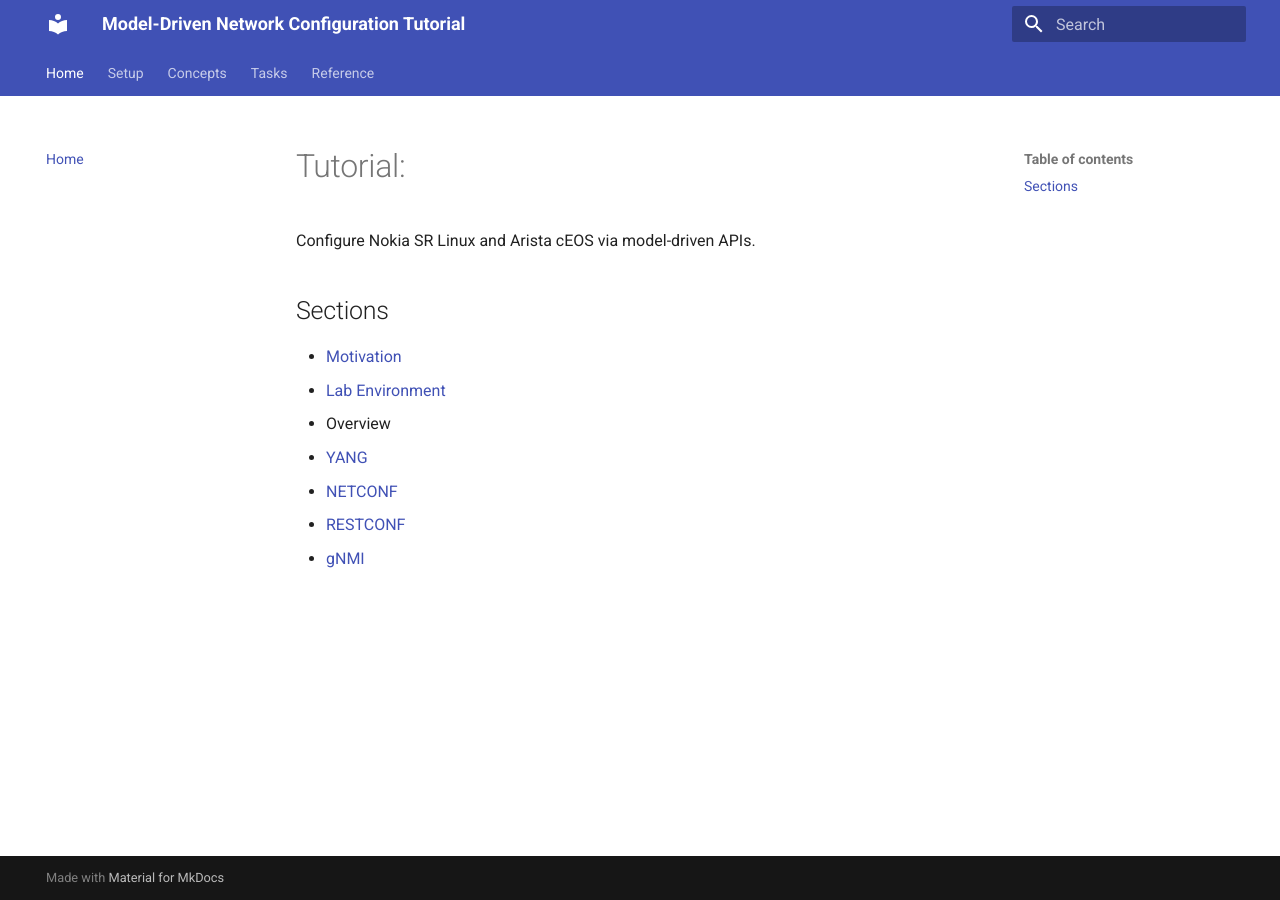
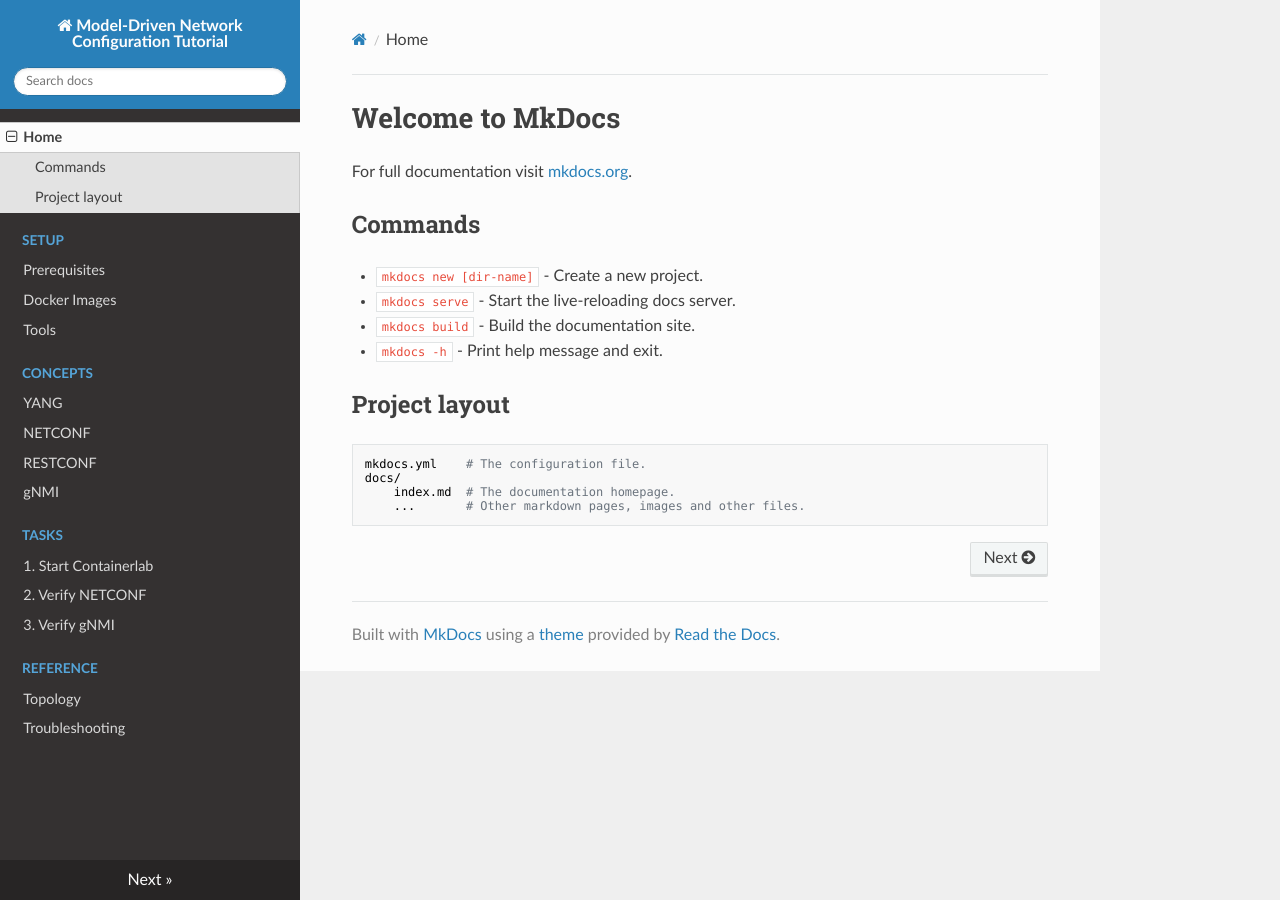
Before and after one commit to martimy/model-driven-configuration-tutorial, an MkDocs documentation site: the page built from docs/index.md, in a window 1280 px wide. Built offline with MkDocs 1.6.1, drawn with Linux system fonts in a browser that asks for light colours; nearby versions of some CDN libraries.

Commit message:
update content

````diff
--- a/docs/index.md
+++ b/docs/index.md
@@ -1,13 +1,17 @@
-# Tutorial:
+# Welcome to MkDocs
 
-Configure Nokia SR Linux and Arista cEOS via model-driven APIs.
+For full documentation visit [mkdocs.org](https://www.mkdocs.org).
 
-## Sections
+## Commands
 
-- [Motivation](motivation.md)
-- [Lab Environment](environment.md)
-- Overview
-  - [YANG](yang.md)
-  - [NETCONF](netconf.md)
-  - [RESTCONF](restconf.md)
-  - [gNMI](gnmi.md)
+* `mkdocs new [dir-name]` - Create a new project.
+* `mkdocs serve` - Start the live-reloading docs server.
+* `mkdocs build` - Build the documentation site.
+* `mkdocs -h` - Print help message and exit.
+
+## Project layout
+
+    mkdocs.yml    # The configuration file.
+    docs/
+        index.md  # The documentation homepage.
+        ...       # Other markdown pages, images and other files.
--- a/docs/tasks/start-containerlab.md
+++ b/docs/tasks/start-containerlab.md
@@ -0,0 +1,77 @@
+# Task 1 - Starting Containerlab
+
+A Containerlab topology is described in a YAML file. If you are not familier with Conatinerlab, here are the basic steps to deploy the topology and interact with the nodes:
+
+## 1. Start the lab
+
+You deploy the lab using the `deploy` command.
+
+```bash
+sudo containerlab deploy [-t tutroial.clab.yml]
+```
+> The name of the topology file is optinal if there is only one file with this name format in the current folder
+
+You will see the summary table with the deployed lab nodes.
+
+```bash
+╭─────────┬───────────────────────┬─────────┬────────────────╮
+│   Name  │       Kind/Image      │  State  │ IPv4/6 Address │
+├─────────┼───────────────────────┼─────────┼────────────────┤
+│ ceos-01 │ arista_ceos           │ running │ 192.168.100.11 │
+│         │ ceos:image            │         │ N/A            │
+├─────────┼───────────────────────┼─────────┼────────────────┤
+│ srl-01  │ nokia_srlinux         │ running │ 192.168.100.12 │
+│         │ ghcr.io/nokia/srlinux │         │ N/A            │
+├─────────┼───────────────────────┼─────────┼────────────────┤
+│ srl-02  │ nokia_srlinux         │ running │ 192.168.100.13 │
+│         │ ghcr.io/nokia/srlinux │         │ N/A            │
+╰─────────┴───────────────────────┴─────────┴────────────────╯
+```
+
+You can list the nodes of the lab anytime with containerlab `inspect` command.
+
+```bash
+sudo clab inspect [-t tutroial.clab.yml]
+```
+
+> `clab` is an alias of `containerlab`
+
+
+
+## 2. Access the nodes
+
+You can use `ssh` to access the routers' CLI using the default username/password.
+
+Node | username | password
+---|---|---
+ceos-01 | admin | admin
+srl-01, srl-02 | admin | NokiaSrl1!
+
+
+For example:
+
+```bash
+ssh admin@ceos-01
+```
+
+Since the nodes are Docker containers, you can also connect to them through Docker:
+
+```bash
+# access CLI
+docker exec -it srl-01 sr_cli
+# access bash
+docker exec -it srl-01 bash
+```
+
+## 3. End the lab
+
+You can end the lab using the `destroy` command:
+
+```bash
+sudo clab destroy [--cleanup]
+```
+
+> The local `--cleanup | -c` flag instructs containerlab to remove the lab directory and all its content. Without this flag present, containerlab will keep the lab directory and all files inside of it. Do not use this flag if you want to keep the configuration you saved in the routers.
+
+
+Containerlab CLI has a large set of commands and flags. Check out the [Command reference](https://containerlab.dev/cmd/deploy/) section to get familiar with all the commands and their usage.
--- a/mkdocs.yml
+++ b/mkdocs.yml
@@ -1,6 +1,6 @@
 site_name: Model-Driven Network Configuration Tutorial
 theme:
-  name: material
+  name: readthedocs
   features:
     - navigation.tabs
     - navigation.sections
@@ -12,11 +12,14 @@
     - Docker Images: setup/docker-images.md
     - Tools: setup/tools.md
   - Concepts:
-    - YANG Models: concepts/yang-models.md
+    - YANG: concepts/yang.md
     - NETCONF: concepts/netconf.md
+    - RESTCONF: concepts/restconf.md
     - gNMI: concepts/gnmi.md
   - Tasks:
     - "1. Start Containerlab": tasks/start-containerlab.md
     - "2. Verify NETCONF": tasks/verify-netconf.md
     - "3. Verify gNMI": tasks/verify-gnmi.md
-  - Reference: reference/network-topology.md
+  - Reference:
+    - Topology: reference/network-topology.md
+    - Troubleshooting: reference/troubleshooting.md
````
Also changed, not shown: README.md (+0 -190 lines), docs/reference/network-topology.md (+9 -0 lines), docs/reference/troubleshooting.md (added, +1 -0 lines), docs/setup/docker-images.md (+28 -0 lines), docs/setup/tools.md (+36 -0 lines), docs/tasks/verify-gnmi.md (+15 -0 lines), docs/tasks/verify-netconf.md (+22 -0 lines), docs/reference/troubleshootinh.md (deleted).
